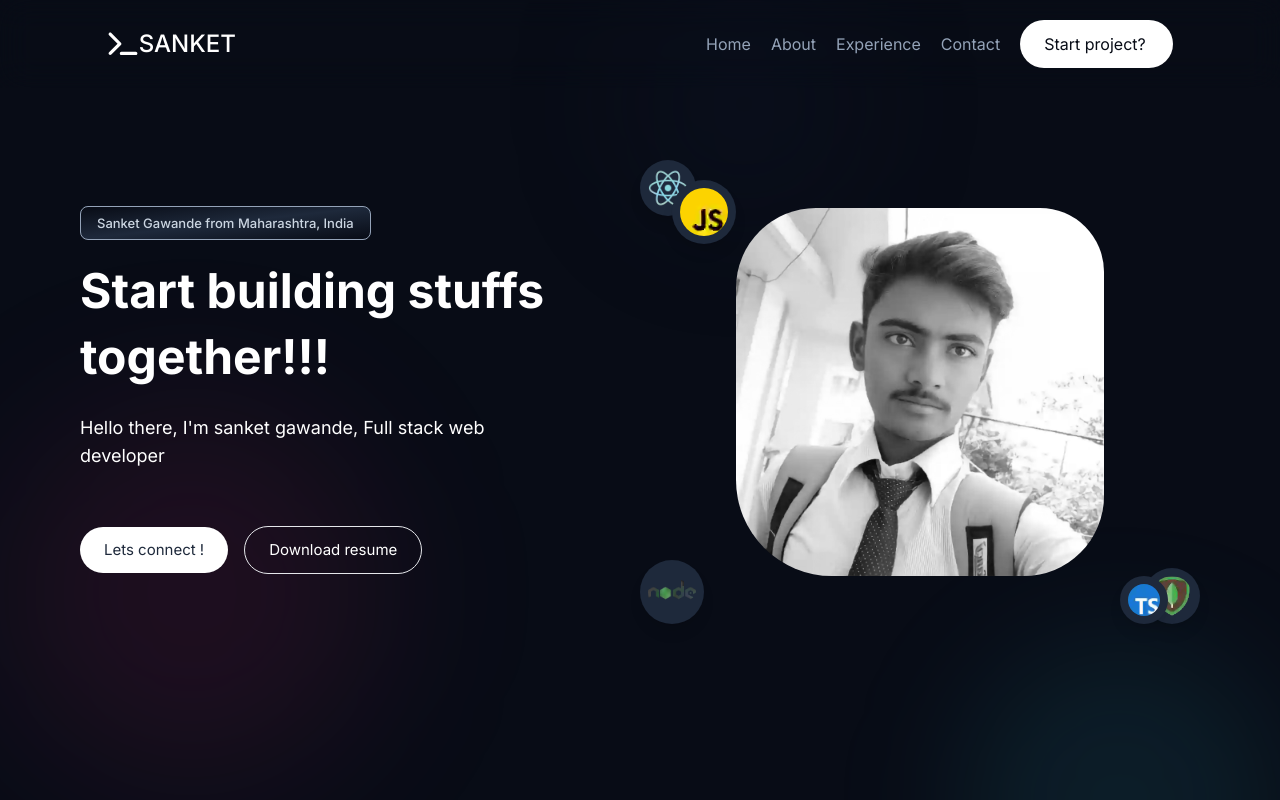
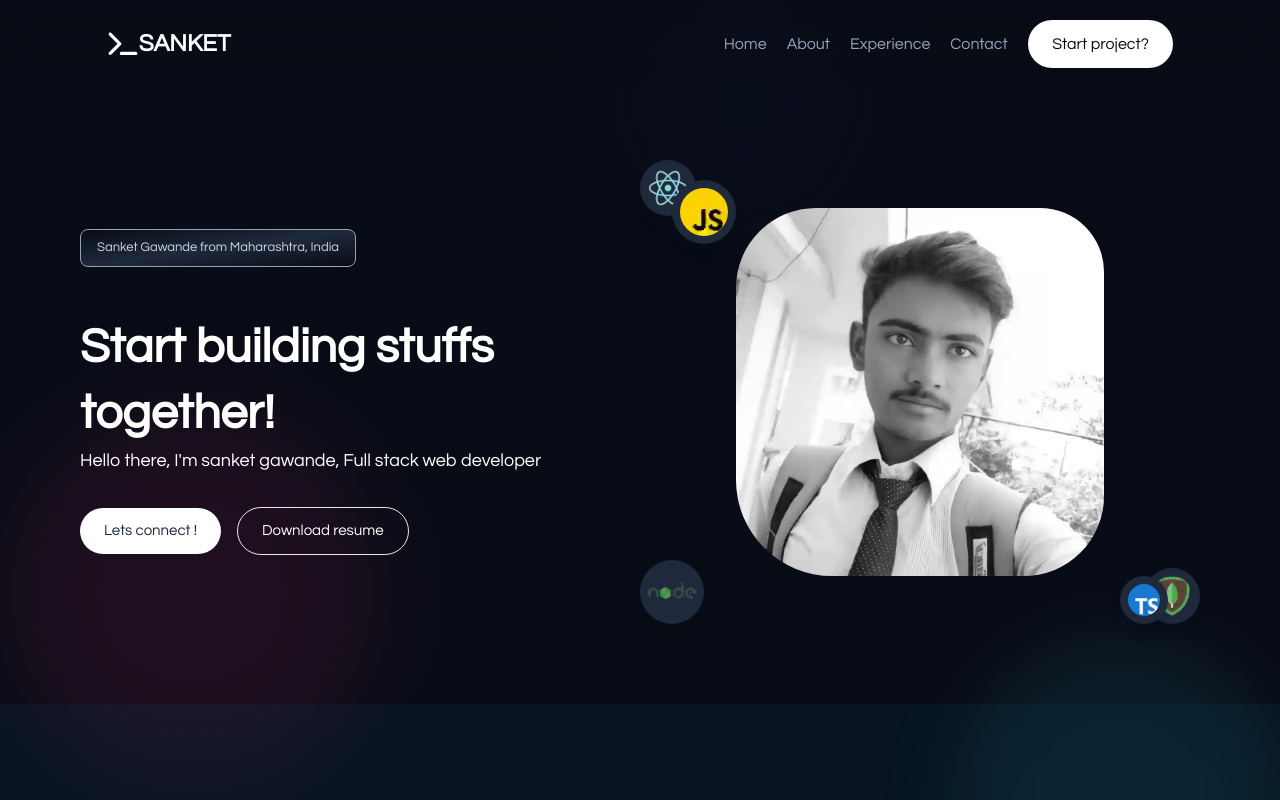
Before and after one commit to Sanket-Gawande/portfolio-gatsby, a Gatsby site: page / in a window 1280 px wide. Built offline with nearby package versions, Linux system fonts and the light colour scheme; Gatsby itself is replaced by a stand-in of ours.

Commit message:
adding projects seciton, responsive ui fixes

```diff
--- a/src/global.css
+++ b/src/global.css
@@ -1,7 +1,7 @@
 @import url('https://fonts.googleapis.com/css2?family=Inter:wght@400;500;600;700;800&display=swap');
-
+@import url('https://fonts.googleapis.com/css2?family=Questrial&display=swap');
 * {
-  font-family: 'Inter', sans-serif;
+  font-family:'Questrial', 'Inter', sans-serif;
 }
 
 @tailwind base;
@@ -17,6 +17,7 @@
   @apply py-2 md:py-3 px-4 md:px-6 border-[1.5px] rounded-full text-white
  }
 }
+
 .glow-white-sm:hover {
   box-shadow: 0 0 35px rgba(4, 142, 255, 0.3);
 }
--- a/src/pages/index.tsx
+++ b/src/pages/index.tsx
@@ -1,202 +1,218 @@
-import { HeadFC, Link } from 'gatsby'
-import React from 'react'
-import { zsh } from '../partials/icons'
-import Layout from '../partials/Layout'
+import { HeadFC, Link } from "gatsby";
+import React from "react";
+import { zsh } from "../partials/icons";
+import Layout from "../partials/Layout";
 
 const index = () => {
-
-  const data =
-
-    [
+  const data = [
     {
-        "_id": "67cc8e4e-6d6c-4a16-b9f2-bb280db8fd22",
-        "description": "Ability to work as full stack dev with MERN stack",
-        "imgUrl": {
-          "_type": "image",
-          "asset": {
-            "_ref": "image-f760cd28bc51148d58957df1d6afce5d7835c04e-600x598-png",
-            "_type": "reference"
-          }
+      _id: "67cc8e4e-6d6c-4a16-b9f2-bb280db8fd22",
+      description: "Ability to work as full stack dev with MERN stack",
+      imgUrl: {
+        _type: "image",
+        asset: {
+          _ref: "image-f760cd28bc51148d58957df1d6afce5d7835c04e-600x598-png",
+          _type: "reference",
         },
-        "profile": "MERN stack "
+      },
+      profile: "MERN stack ",
     },
     {
-        "_id": "9c4328f4-c7cc-4180-9546-7580be79ff8d",
-        "description": "Familiar to both SQL , No-Sql databases and CMS' eg. sanity.io , airtable",
-        "imgUrl": {
-          "_type": "image",
-          "asset": {
-            "_ref": "image-6a363e4408fda47a06300bda7d2ed040a4862d8d-600x598-png",
-            "_type": "reference"
-          }
+      _id: "9c4328f4-c7cc-4180-9546-7580be79ff8d",
+      description:
+        "Familiar to both SQL , No-Sql databases and CMS' eg. sanity.io , airtable",
+      imgUrl: {
+        _type: "image",
+        asset: {
+          _ref: "image-6a363e4408fda47a06300bda7d2ed040a4862d8d-600x598-png",
+          _type: "reference",
         },
-        "profile": "Databse and CMS"
+      },
+      profile: "Databse and CMS",
     },
     {
-        "_id": "ddde4479-a4b9-421d-adad-22b87a65bf95",
-        "description": "Decent knowledge of Backend technologies , Completed lots of project  in NodeJS , PHP",
-        "imgUrl": {
-          "_type": "image",
-          "asset": {
-            "_ref": "image-d84065351b3f1b8b9f1a9d7a5b71e4ddb462d885-600x598-png",
-            "_type": "reference"
-          }
+      _id: "ddde4479-a4b9-421d-adad-22b87a65bf95",
+      description:
+        "Decent knowledge of Backend technologies , Completed lots of project  in NodeJS , PHP",
+      imgUrl: {
+        _type: "image",
+        asset: {
+          _ref: "image-d84065351b3f1b8b9f1a9d7a5b71e4ddb462d885-600x598-png",
+          _type: "reference",
         },
-        "profile": "Backend Developer"
+      },
+      profile: "Backend Developer",
     },
     {
-        "_id": "df5aa7ed-53cc-4f40-bd26-e0996d79f3f3",
-        "description": "Good knowledge and practical experience of client-side builds and interactive websites",
-        "imgUrl": {
-          "_type": "image",
-          "asset": {
-            "_ref": "image-8720d47c466e45e23b34aceb17ebe95cd778be24-600x598-png",
-            "_type": "reference"
-          }
+      _id: "df5aa7ed-53cc-4f40-bd26-e0996d79f3f3",
+      description:
+        "Good knowledge and practical experience of client-side builds and interactive websites",
+      imgUrl: {
+        _type: "image",
+        asset: {
+          _ref: "image-8720d47c466e45e23b34aceb17ebe95cd778be24-600x598-png",
+          _type: "reference",
         },
-        "profile": "Frontend Developer"
-      }
-    ]
+      },
+      profile: "Frontend Developer",
+    },
+  ];
+
   return (
     <Layout>
-      <section className='flex flex-col h-max'>
+      <section className="flex flex-col h-max">
         {/* hero section */}
-        <section className='flex items-center flex-col md:flex-row p-6 md:p-20 '>
-          <div className='w-full md:w-1/2 py-8 space-y-6 order-2 md:order-1'>
+        <section className="flex items-center flex-col md:flex-row p-6 md:p-20 ">
+          <div className="w-full md:w-1/2 py-8 md:order-1">
             <a
-              href='https://github.com/sanket-gawande'
-              className='rounded-lg font-medium text-[13px] px-4 py-2 bg-gradient-to-br from-bg to-bg border border-slate-400 via-slate-800 text-slate-300 hover:underline'
+              href="https://github.com/sanket-gawande"
+              className="rounded-lg font-medium text-[13px] mb-12 inline-block px-4 py-2 bg-gradient-to-br from-bg to-bg border border-slate-400 via-slate-800 text-slate-300 hover:underline"
             >
               {/* <span className='bg-clip-text bg-gradient-to-bl via-primary from-slate-100 to-slate-200 text-transparent inline-block'> */}
               Sanket Gawande from Maharashtra, India
               {/* </span> */}
             </a>
-            <h1 className='text-3xl md:text-[3rem] leading-snug font-bold'>Start building stuffs together!!!</h1>
-            <p className='w-10/12 text-lg'>
+            <h1 className="text-3xl md:text-[3rem] leading-snug font-bold">
+              Start building stuffs together!
+            </h1>
+            <p className="w-10/12 text-lg">
               Hello there, I'm sanket gawande, Full stack web developer
             </p>
             <div className="flex  text-[15px] items-center pt-8 space-x-4">
-              <Link
-                to="/about"
-                className='btn-primary text-slate-800'
-              >
+              <Link to="/about" className="btn-primary text-slate-800">
                 Lets connect !
               </Link>
               <a
-                href="https://sanket.vercel.app/resume%20-%20Google%20Docs_compressed.pdf" download={'https://sanket.vercel.app/resume%20-%20Google%20Docs_compressed.pdf'}
-                className='btn-ghost border-normal'
-                target={'_blank'}
+                href="https://sanket.vercel.app/resume%20-%20Google%20Docs_compressed.pdf"
+                download={
+                  "https://sanket.vercel.app/resume%20-%20Google%20Docs_compressed.pdf"
+                }
+                className="btn-ghost border-normal"
+                target={"_blank"}
               >
                 Download resume
               </a>
             </div>
           </div>
           <div className="w-full relative md:w-1/2 p-4  sm:p-8 md:px-20 order-1 md:order-1">
-
-            <img src="/images/profile.webp"
+            <img
+              src="/images/profile.webp"
               alt="Sanket Gawande"
-              className='w-full  p-4 object-cover rounded-tr-[5rem] rounded-tl-[6rem]  rounded-br-[6rem] rounded-bl-[7rem] overflow-hidden grayscale hover:grayscale-[.5] duration-300 ease-in-out'
+              className="w-full  p-4 object-cover rounded-tr-[5rem] rounded-tl-[6rem]  rounded-br-[6rem] rounded-bl-[7rem] overflow-hidden grayscale hover:grayscale-[.5] duration-300 ease-in-out"
             />
             {/* floating icons */}
 
             <img
               src="/images/react.webp"
               alt="react"
-              className='absolute top-0 h-14 shadow-lg w-14 left-0 bg-slate-800 p-2 rounded-full'
+              className="absolute top-0 h-14 shadow-lg w-14 left-0 bg-slate-800 p-2 rounded-full"
             />
             <img
               src="/images/javascript.webp"
-              className='absolute top-5 h-16 shadow-lg w-16 left-8 bg-slate-800 p-2 rounded-full'
-              alt='Javascript'
+              className="absolute top-5 h-16 shadow-lg w-16 left-8 bg-slate-800 p-2 rounded-full"
+              alt="Javascript"
             />
             <img
               src="/images/nodejs.webp"
-              className='absolute bottom-0 h-16 shadow-lg w-16 left-0 bg-slate-800 p-2 rounded-full'
-              alt='Nodejs'
+              className="absolute bottom-0 h-16 shadow-lg w-16 left-0 bg-slate-800 p-2 rounded-full"
+              alt="Nodejs"
             />
             <img
               src="/images/mongodb.webp"
-              className='absolute bottom-0 shadow-lg  h-14 w-14 right-0 bg-slate-800 p-2 rounded-full'
-              alt='mongodb'
+              className="absolute bottom-0 shadow-lg  h-14 w-14 right-0 bg-slate-800 p-2 rounded-full"
+              alt="mongodb"
             />
             <img
               src="/images/typescript.webp"
-              className='absolute bottom-0 shadow-lg  w-12 h-12 right-8 bg-slate-800 p-2 rounded-full'
-              alt='typescript'
+              className="absolute bottom-0 shadow-lg  w-12 h-12 right-8 bg-slate-800 p-2 rounded-full"
+              alt="typescript"
             />
-
-
-
           </div>
         </section>
 
-        <div className='md:h-screen py-12 w-full border-t border-slate-700 md:border-none md:p-20 '>
-          <section className='w-full md:text-center mx-auto space-y-4 p-8' >
-            <h1 className='text-2xl md:text-[3rem] leading-snug font-bold'>
-              I'm good with Javascript and its environment.
+        <section className="md:h-screen py-12 w-full border-t border-slate-700 md:border-none backdrop-filter backdrop-hue-rotate-45 md:p-20 bg-sky-500/5">
+          <section className="w-full md:text-  mx-auto space-y-4 p-8">
+            <h1 className="text-2xl md:text-[3rem] leading-snug font-bold">
+              Transforming Ideas into Stunning Web Experiences
             </h1>
-            <p className='text-sm md:text-lg'>
-              I'm good with React and its related frameworks like nextJS, GatsbyJS. Also I can work with NodeJS and its related frameworks like ExpressJS.
-
+            <p className="text-sm md:text-lg">
+              Experienced Full-Stack JavaScript Developer | React, Next.js,
+              Gatsby.js, Node.js, Express.js
             </p>
-            <Link target={'blank'} to='https:github.com/sanket-gawande' className='btn-primary text-slate-800' >
+            <Link
+              target={"blank"}
+              to="https:github.com/sanket-gawande"
+              className="btn-primary text-slate-800"
+            >
               View on github
             </Link>
           </section>
-          <section
-          className='w-full'
-          >
-            <div className='scrollbar-hidden flex overflow-scroll md:justify-center items-center p-6 md:p-12 space-x-6'>
-              {
-                data.map((item, index) => (
+          <section className="w-full">
+            <div className="scrollbar-hidden flex   overflow-x-scroll md:justify-center items-center p-6 md:p-12 space-x-6">
+              {data.map((item, index) => (
                 <div
                   key={index}
-                    className='w-48 md:w-56 shrink-0 rounded-xl p-3 flex flex-col border-primary/20 border-2  bg-gray-800 shadow-lg'
+                  className="w-2/3 md:w-1/3 shrink-0 lg:shrink lg:w-1/4 rounded-xl p-3 flex flex-col border-primary/20 border-2  bg-gray-800 shadow-lg"
                 >
-                    <section className='relative group rounded-xl aspect-[9/10] overflow-hidden'>
+                  <section className="relative group rounded-xl aspect-[9/10] overflow-hidden">
                     <img
-                        src={'https://cdn.sanity.io/images/8y4chsdv/production/f760cd28bc51148d58957df1d6afce5d7835c04e-600x598.png'}
+                      src={
+                        "https://cdn.sanity.io/images/8y4chsdv/production/f760cd28bc51148d58957df1d6afce5d7835c04e-600x598.png"
+                      }
                       alt={item.profile}
-                        className=' object-cover h-full'
+                      className=" object-cover h-full"
                     />
                     <div className="h-0 overflow-hidden opacity-0 group-hover:opacity-100 group-hover:h-full transition-all duration-200 bottom-0 absolute flex flex-col from-bg/50 via-bg/80 to-bg bg-gradient-to-b">
-                        <p className='text-sm md:text-sm p-2 py-4 mt-auto font-medium text-slate-300 translate-y-12 opacity-0 group-hover:opacity-100 group-hover:translate-y-0 transition-all duration-700'>{item.description}</p>
+                      <p className="text-sm md:text-sm p-2 py-4 mt-auto font-medium text-slate-300 translate-y-12 opacity-0 group-hover:opacity-100 group-hover:translate-y-0 transition-all duration-700">
+                        {item.description}
+                      </p>
                     </div>
                   </section>
-                    <h4
-                      className='text-sm font-semibold pt-3 text-transparent bg-clip-text bg-gradient-to-br from-primary to-slate-300'
-                    >
+                  <h4 className="text-md font-semibold pt-3 text-transparent bg-clip-text bg-gradient-to-br from-primary to-slate-300">
                     {item.profile}
                   </h4>
                 </div>
-                  // <div key={index} className='w-full aspect-auto sm:w-1/2 md:w-1/4 pr-8 pb-8 relative'>
-                  //   <span></span>
-                  //   <div className='flex flex-col space-y-2 bg-gray-800 p-4 rounded-xl shadow-lg'>
-                  //     <img
-                  //       src={'https://cdn.sanity.io/images/8y4chsdv/production/f760cd28bc51148d58957df1d6afce5d7835c04e-600x598.png'}
-                  //       alt={item.profile}
-                  //       className='rounded-xl h-44 object-cover'
-                  //     />
-                  //     <h1 className='text-xl font-bold text-transparent bg-clip-text bg-gradient-to-br from-primary to-slate-300'>{item.profile}</h1>
-                  //     <p className='text-sm text-slate-300'>{item.description}</p>
-                  //   </div>
-                  // </div>
-                ))
-
-              }
+              ))}
             </div>
           </section>
-        </div>
         </section>
 
+        <section className="md:h-screen py-12 w-full border-t border-slate-700 md:border-none backdrop-filter -backdrop-hue-rotate-30 md:p-20 bg-green-500/5">
+          <section className="w-full md:text-right mx-auto space-y-4 p-8">
+
+            <h1 className="text-2xl md:text-[3rem] leading-snug font-bold">
+              Embark on a Journey Through My Web Portfolio
+            </h1>
+
+            <p className="text-sm md:text-lg">
+              Exploring Dynamic Web Creations Powered by React, Node.js, and
+              More
+            </p>
+            <Link
+              target={"blank"}
+              to="https:github.com/sanket-gawande"
+              className="btn-primary text-slate-800"
+            >
+              View on github
+            </Link>
+          </section>
+          <section className="w-full">
+
+          </section>
+        </section>
+      </section>
     </Layout>
-  )
-}
+  );
+};
 
-export default index
-export const Head: HeadFC = () =>
+export default index;
+export const Head: HeadFC = () => (
   <>
-    <title>{'Home | Sanket Gawande (MERN)'}</title>
-    <meta name="description" content={'Sanket Gawande, Portfolio, react, tailwindcss, Gatsby'} />
-    <link rel="shortcut icon" href='/images/icon.png' type="image/svg" />
+    <title>{"Home | Sanket Gawande (MERN)"}</title>
+    <meta
+      name="description"
+      content={"Sanket Gawande, Portfolio, react, tailwindcss, Gatsby"}
+    />
+    <link rel="shortcut icon" href="/images/icon.png" type="image/png" />
   </>
+);
--- a/src/partials/Header.tsx
+++ b/src/partials/Header.tsx
@@ -14,7 +14,7 @@ const Header: React.FC<{ headerOpen: boolean }> = ({ headerOpen }) => {
           <span className='w-8  fill-white'>
             {zsh}
           </span>
-          <span className='font-medium text-lg md:text-2xl'>
+          <span className='font-bold text-lg md:text-2xl'>
             Sanket
           </span>
         </h4>
@@ -25,7 +25,7 @@ const Header: React.FC<{ headerOpen: boolean }> = ({ headerOpen }) => {
 
         </div>
 
-        <div className={`flex duration-300 transition-all md:space-x-5 font-normal text-slate-200 md:text-slate-400  md:items-center fixed md:relative  h-screen md:h-full top-0 left-0 flex-col md:flex-row bg-slate-800/50 md:bg-transparent backdrop-filter backdrop-blur-lg z-20 ${headerOpen ? 'w-10/12 px-6' : 'w-0 md:w-auto'} overflow-hidden pt-16 md:pt-0  space-y-4 md:space-y-0`}>
+        <div className={`flex duration-300 transition-all md:space-x-5 font-normal text-slate-200 md:text-slate-400  md:items-center fixed md:relative  h-screen md:h-full top-0 left-0 flex-col md:flex-row bg-slate-800/50 md:bg-transparent backdrop-filter backdrop-blur-lg z-20 ${headerOpen ? 'w-10/12 px-6' : 'w-0 md:w-auto'} overflow-hidden pt-16 md:pt-0`}>
 
           {
             [
@@ -48,7 +48,7 @@ const Header: React.FC<{ headerOpen: boolean }> = ({ headerOpen }) => {
             ].map(({ label, to }) =>
               <Link
                 key={label}
-                className='hover:font-medium hover:scale-105 duration-200 transition-all hover:text-slate-100 '
+                className='hover:font-medium mb-4 md:mb-0 hover:scale-105 duration-200 transition-all hover:text-slate-100 '
                 to={to}
               >
                 {label}
@@ -57,13 +57,13 @@ const Header: React.FC<{ headerOpen: boolean }> = ({ headerOpen }) => {
           }
 
           <button
-            className='bg-white glow-white-sm hover:scale-[1.015] transition-all duration-150 group space-y-2 overflow-hidden flex flex-col h-12 rounded-full px-6 py-3 text-bg w-max'>
+            className='mt-auto mb-8 md:mb-0 w-full bg-white glow-white-sm hover:scale-[1.015] transition-all duration-150 group space-y-2 overflow-hidden flex flex-col h-12 rounded-full px-6 py-3 text-bg  md:w-max'>
             <span
-              className='group-hover:translate-y-0 -translate-y-9 transition-all duration-200'
+              className='text-center w-full group-hover:translate-y-0 -translate-y-9 transition-all duration-200'
             >
               Send inquery!
             </span>
-            <span className='group-hover:translate-y-8 -translate-y-8 transition-all duration-200'>
+            <span className='text-center w-full group-hover:translate-y-8 -translate-y-8 transition-all duration-200'>
               Start project?
             </span>
           </button>
--- a/src/partials/Layout.tsx
+++ b/src/partials/Layout.tsx
@@ -9,9 +9,9 @@ const Layout: React.FC<{ children: ReactNode }> = ({ children }) => {
   return (
     <section className='h-screen w-screen relative items-center text-white bg-bg flex flex-col overflow-hidden z-0'>
      <div className='-z-10 '>
-        <span className='w-52 h-52 rounded-full blur-3xl bg-secondary/30 block absolute'></span>
-        <span className='w-80 h-80 rounded-full blur-3xl bg-primary/10 top-[80vh] right-0 block absolute'></span>
-        <span className='w-96 h-96 rounded-full blur-[80px] bg-pink-600/10 top-[50vh] left-0 block  absolute'></span>
+        <span className='w-52 h-52 rounded-full blur-2xl bg-secondary/30 block absolute'></span>
+        <span className='w-80 h-80 rounded-full blur-2xl bg-primary/10 top-[80vh] right-0 block absolute'></span>
+        <span className='w-96 h-96 rounded-full blur-[50px] bg-pink-600/10 top-[50vh] left-0 block  absolute'></span>
      </div>
       <div className='h-screen  w-full overflow-y-auto scrollbar-hidden'>
 
--- a/tailwind.config.js
+++ b/tailwind.config.js
@@ -6,6 +6,9 @@ module.exports = {
   ],
   theme: {
     extend: {
+      fontSize: {
+        md: "16px",
+      },
       colors: {
         bg: "#080c16",
         primary: "#33BBCF",
```
Also changed, not shown: README.md (deleted). Lines whose indentation alone changed are shown as unchanged.
